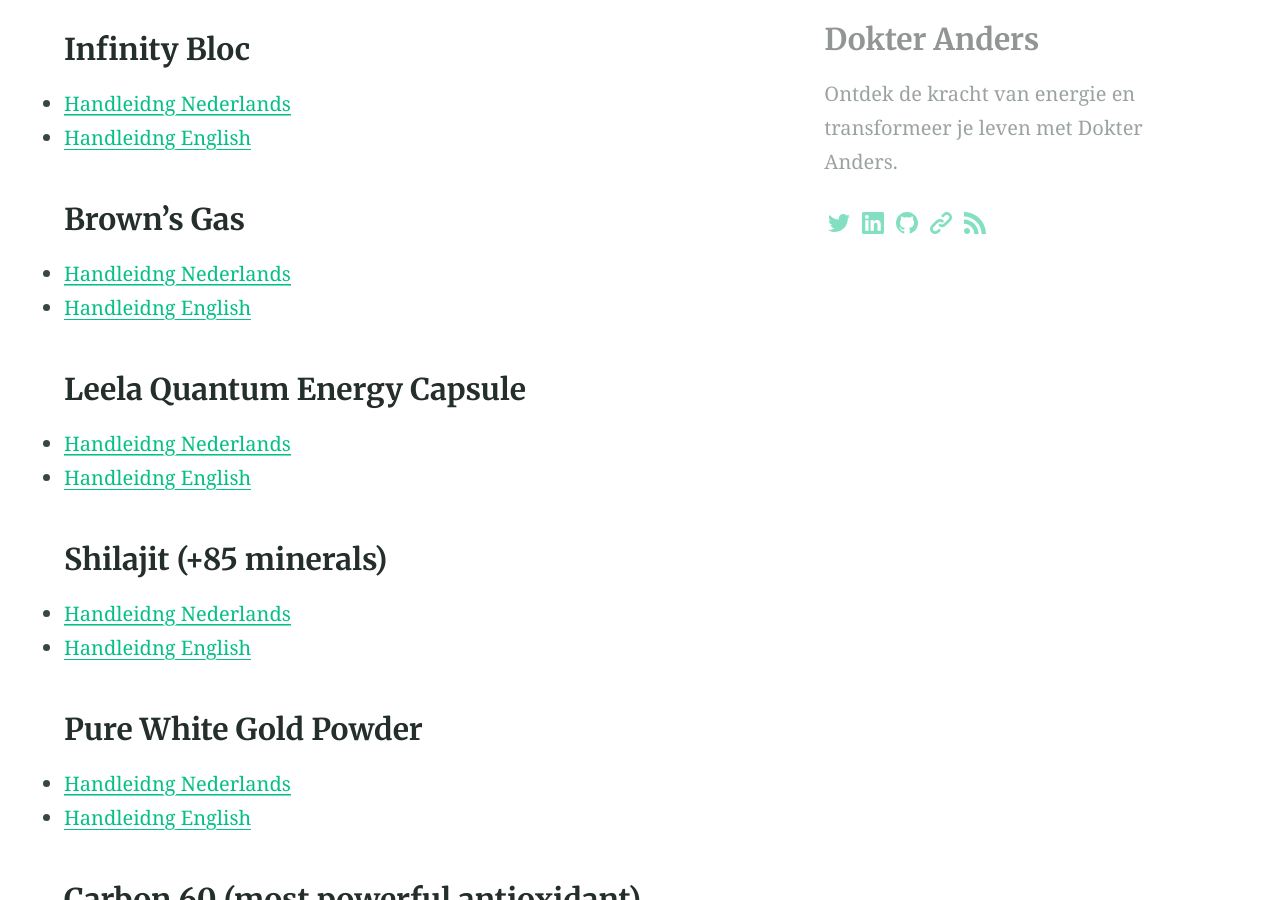
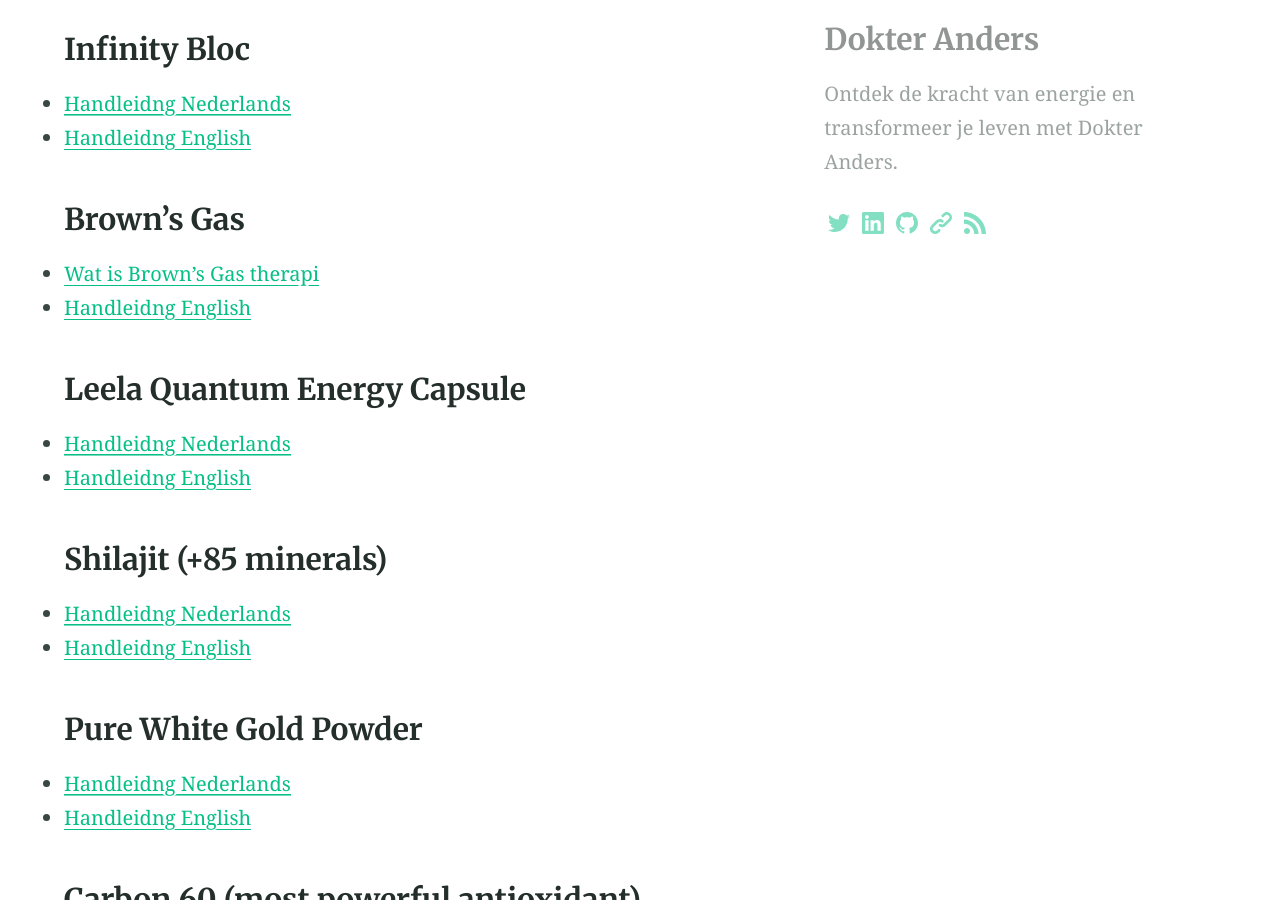
Before and after one commit to dokteranders/dokteranders.com, a Jekyll site: the page built from downloads.md, in a window 1280 px wide and 900 px high, scrolled down 1325 px. Built offline with Jekyll 4.4.1, drawn with Linux system fonts in a browser that asks for light colours.

Commit message:
Update downloads.md

```diff
--- a/downloads.md
+++ b/downloads.md
@@ -28,7 +28,7 @@
 - [Handleidng English](./handleiding-en.pdf)
 
 ### Brown's Gas
-- [Handleidng Nederlands](./handleiding-nl.pdf)
+- [Wat is Brown's Gas therapi](./Brown's_Gas_generator.pdf)
 - [Handleidng English](./handleiding-en.pdf)
 
 ### Leela Quantum Energy Capsule
```
